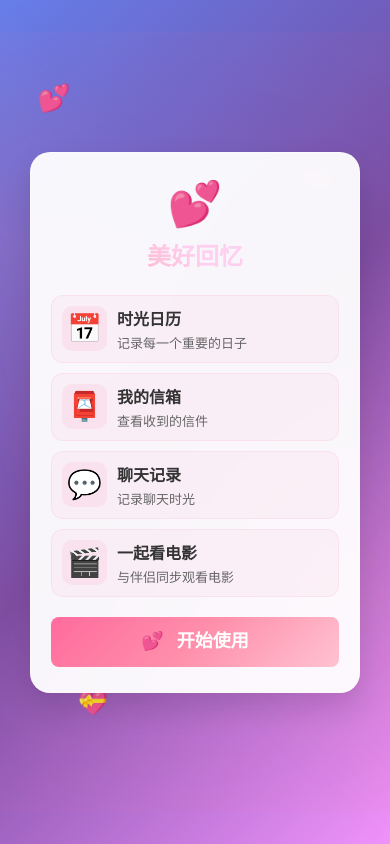
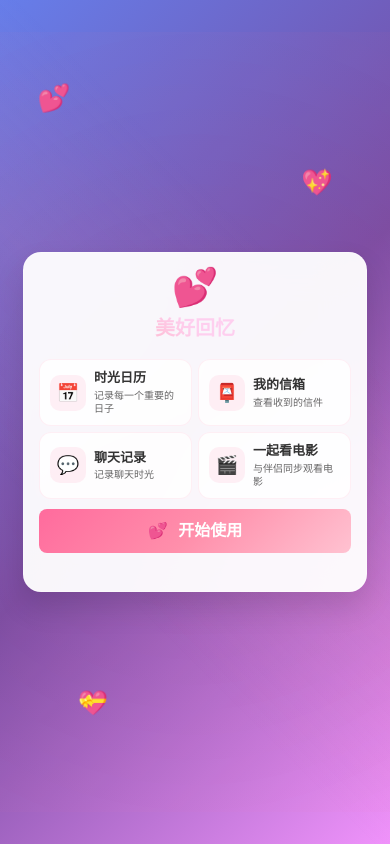
Before and after one commit to Im-CGQ/LoveDailyDetail, a Vue app in the folder frontend/: page / in a window 390 px wide. Built offline with nearby package versions, Linux system fonts and the light colour scheme.

Commit message:
优化样式

```diff
--- a/frontend/src/views/Welcome.vue
+++ b/frontend/src/views/Welcome.vue
@@ -12,11 +12,13 @@
         <h1 class="title text-gradient-romantic">美好回忆</h1>
       </div>
 
-      <!-- 伴侣状态显示区域 -->
-      <div v-if="isLoggedIn" class="partner-status-section">
+      <!-- 伴侣状态和倒计时区域 - 紧凑布局 -->
+      <div v-if="isLoggedIn" class="status-countdown-section">
+        <!-- 伴侣状态 - 更紧凑 -->
+        <div class="partner-status-compact">
           <!-- 没有伴侣时显示邀请图标 -->
           <div v-if="!partnerInfo.hasPartner && !partnerInfo.hasPendingInvitation && !partnerInfo.hasSentInvitation"
-             class="partner-invite-section" @click="showInviteDialog = true">
+               class="partner-invite-compact" @click="showInviteDialog = true">
             <div class="partner-invite-icon">💝</div>
             <div class="partner-invite-text">
               <h3>邀请伴侣</h3>
@@ -26,7 +28,7 @@
 
           <!-- 有伴侣时显示伴侣信息，点击显示伴侣信息弹窗 -->
           <div v-else-if="partnerInfo.hasPartner"
-             class="partner-info-section" @click="showPartnerDialog = true">
+               class="partner-info-compact" @click="showPartnerDialog = true">
             <div class="partner-avatar">💑</div>
             <div class="partner-info">
               <h3>我的伴侣</h3>
@@ -36,7 +38,7 @@
 
           <!-- 有邀请时显示邀请信息 -->
           <div v-else-if="partnerInfo.hasPendingInvitation"
-             class="partner-invitation-section" @click="showInvitationDialog = true">
+               class="partner-invitation-compact" @click="showInvitationDialog = true">
             <div class="invitation-icon">💌</div>
             <div class="invitation-info">
               <h3>收到邀请</h3>
@@ -46,7 +48,7 @@
 
           <!-- 已发送邀请时显示邀请信息 -->
           <div v-else-if="partnerInfo.hasSentInvitation"
-             class="partner-sent-invitation-section" @click="showSentInvitationDialog = true">
+               class="partner-sent-invitation-compact" @click="showSentInvitationDialog = true">
             <div class="invitation-icon">📤</div>
             <div class="invitation-info">
               <h3>已发送邀请</h3>
@@ -55,76 +57,93 @@
           </div>
         </div>
 
-      <!-- 倒计时显示区域 -->
-      <div v-if="isLoggedIn && (loveCountdown || anniversaryCountdown || nextMeetingCountdown)" class="countdown-section">
+        <!-- 倒计时显示区域 - 更紧凑 -->
+        <div v-if="loveCountdown || anniversaryCountdown || nextMeetingCountdown" class="countdown-section-compact">
           <!-- 在一起时间倒计时 -->
-        <div v-if="loveCountdown" class="countdown-card glass-effect shimmer">
-          <div class="countdown-header">
+          <div v-if="loveCountdown" class="countdown-card-compact glass-effect shimmer">
+            <div class="countdown-header-compact">
               <span class="countdown-emoji">💕</span>
-            <h3 class="countdown-title">在一起</h3>
+              <h3 class="countdown-title-compact">在一起</h3>
             </div>
-          <div class="countdown-time">{{ loveCountdown }}</div>
+            <div class="countdown-time-compact">{{ loveCountdown }}</div>
           </div>
 
           <!-- 纪念日倒计时 -->
-        <div v-if="anniversaryCountdown" class="countdown-card glass-effect shimmer" @click="goToAnniversaryList">
-          <div class="countdown-header">
+          <div v-if="anniversaryCountdown" class="countdown-card-compact glass-effect shimmer" @click="goToAnniversaryList">
+            <div class="countdown-header-compact">
               <span class="countdown-emoji">💕</span>
-            <h3 class="countdown-title">最近纪念日</h3>
+              <h3 class="countdown-title-compact">最近纪念日</h3>
             </div>
-          <div class="countdown-time">{{ anniversaryCountdown }}</div>
-          <div class="countdown-description">{{ nextAnniversaryName }}</div>
-          <div class="click-hint">点击查看全部纪念日</div>
+            <div class="countdown-time-compact">{{ anniversaryCountdown }}</div>
+            <div class="countdown-description-compact">{{ nextAnniversaryName }}</div>
+            <div class="click-hint-compact">点击查看全部</div>
           </div>
 
           <!-- 下次见面倒计时 -->
-        <div v-if="nextMeetingCountdown" class="countdown-card glass-effect shimmer">
-          <div class="countdown-header">
+          <div v-if="nextMeetingCountdown" class="countdown-card-compact glass-effect shimmer">
+            <div class="countdown-header-compact">
               <span class="countdown-emoji">💕</span>
-            <h3 class="countdown-title">下次见面</h3>
+              <h3 class="countdown-title-compact">下次见面</h3>
             </div>
-          <div class="countdown-time">{{ nextMeetingCountdown }}</div>
+            <div class="countdown-time-compact">{{ nextMeetingCountdown }}</div>
+          </div>
         </div>
       </div>
 
       <div class="welcome-content">
-        <div class="feature-grid">
-          <div class="feature-item" @click="goToCalendar">
-            <span class="feature-icon">📅</span>
-            <div class="feature-text">
+        <div class="feature-grid-compact">
+          <div class="feature-item-compact" @click="goToCalendar">
+            <span class="feature-icon-compact">📅</span>
+            <div class="feature-text-compact">
               <h3>时光日历</h3>
               <p>记录每一个重要的日子</p>
             </div>
           </div>
 
-          <div class="feature-item" @click="goToLetterBox">
-            <span class="feature-icon">📮</span>
-            <div class="feature-text">
+          <div class="feature-item-compact" @click="goToLetterBox">
+            <span class="feature-icon-compact">📮</span>
+            <div class="feature-text-compact">
               <h3>我的信箱</h3>
               <p>查看收到的信件</p>
             </div>
           </div>
 
-          <div class="feature-item" @click="goToChatRecord">
-            <span class="feature-icon">💬</span>
-            <div class="feature-text">
+          <div class="feature-item-compact" @click="goToChatRecord">
+            <span class="feature-icon-compact">💬</span>
+            <div class="feature-text-compact">
               <h3>聊天记录</h3>
               <p>记录聊天时光</p>
             </div>
           </div>
 
-          <div class="feature-item" @click="goToMovies">
-            <span class="feature-icon">🎬</span>
-            <div class="feature-text">
+          <div class="feature-item-compact" @click="goToMovies">
+            <span class="feature-icon-compact">🎬</span>
+            <div class="feature-text-compact">
               <h3>一起看电影</h3>
               <p>与伴侣同步观看电影</p>
             </div>
+          </div>
+
+          <!-- 管理功能 -->
+          <div v-if="isLoggedIn" class="feature-item-compact admin-feature-compact" @click="goToEditProfile">
+            <span class="feature-icon-compact">👤</span>
+            <div class="feature-text-compact">
+              <h3>个人信息</h3>
+              <p>编辑个人资料</p>
+            </div>
+          </div>
+
+          <div v-if="isLoggedIn" class="feature-item-compact admin-feature-compact" @click="goToAdmin">
+            <span class="feature-icon-compact">🎛️</span>
+            <div class="feature-text-compact">
+              <h3>后台管理</h3>
+              <p>系统配置管理</p>
             </div>
           </div>
         </div>
 
         <!-- 未登录时显示登录按钮 -->
-       <div v-if="!isLoggedIn" class="login-section">
+        <div v-if="!isLoggedIn" class="login-section-compact">
           <van-button
             type="primary"
             size="large"
@@ -136,20 +155,18 @@
           </van-button>
         </div>
 
-             <!-- 管理按钮组 -->
-         <div v-if="isLoggedIn" class="admin-actions">
-           <van-button size="small" type="default" @click="goToEditProfile" class="profile-btn" title="编辑个人信息">
-             <span class="btn-icon">👤</span>
-             <span class="btn-text">个人信息</span>
+        <!-- 退出登录按钮 -->
+        <div v-if="isLoggedIn" class="logout-section-compact">
+          <van-button
+            size="small"
+            type="default"
+            @click="handleLogout"
+            class="logout-btn-compact"
+          >
+            <span class="btn-icon">🚶</span>
+            退出登录
           </van-button>
-           <van-button size="small" type="default" @click="goToAdmin" class="admin-btn" title="后台管理">
-             <span class="btn-icon">🎛️</span>
-             <span class="btn-text">管理</span>
-           </van-button>
-           <van-button size="small" type="default" @click="handleLogout" class="logout-btn" title="退出登录">
-             <span class="btn-icon">🚶</span>
-             <span class="btn-text">退出</span>
-           </van-button>
+        </div>
       </div>
     </div>
 
@@ -773,16 +790,16 @@ const handleLogout = async () => {
   align-items: center;
   justify-content: center;
   min-height: 100vh;
-  padding: 20px;
+  padding: 15px;
   position: relative;
 }
 
 .welcome-container {
   background: rgba(255, 255, 255, 0.95);
-  border-radius: 20px;
-  padding: 25px;
+  border-radius: 18px;
+  padding: 18px;
   width: 100%;
-  max-width: 480px;
+  max-width: 460px;
   box-shadow: 0 15px 30px rgba(0, 0, 0, 0.12);
   backdrop-filter: blur(20px);
   border: 1px solid rgba(255, 255, 255, 0.3);
@@ -854,87 +871,87 @@ const handleLogout = async () => {
 
 .welcome-header {
   text-align: center;
-  margin-bottom: 15px;
-  margin-top: 10px;
+  margin-bottom: 12px;
+  margin-top: 5px;
 
   .logo {
-    font-size: 40px;
-    margin-bottom: 10px;
+    font-size: 36px;
+    margin-bottom: 8px;
     display: block;
   }
 
   .title {
-    font-size: 24px;
+    font-size: 22px;
     font-weight: bold;
-    margin-bottom: 8px;
+    margin-bottom: 6px;
   }
 
   .subtitle {
     color: #666;
-    font-size: 14px;
+    font-size: 13px;
     opacity: 0.8;
   }
 }
 
 // 倒计时区域样式
-.countdown-section {
-  margin-bottom: 20px;
-  display: flex;
-  flex-direction: column;
-  gap: 12px;
+.countdown-section-compact {
+  display: grid;
+  grid-template-columns: repeat(auto-fit, minmax(120px, 1fr));
+  gap: 8px;
 }
 
-.countdown-card {
-  padding: 15px;
-  border-radius: 12px;
+.countdown-card-compact {
+  padding: 10px;
+  border-radius: 8px;
   text-align: center;
   transition: all 0.3s ease;
   cursor: pointer;
 
   &:hover {
     transform: translateY(-2px);
-    box-shadow: 0 6px 20px rgba(255, 107, 157, 0.15);
+    box-shadow: 0 4px 15px rgba(255, 107, 157, 0.15);
   }
 }
 
-.countdown-header {
+.countdown-header-compact {
   display: flex;
   align-items: center;
   justify-content: center;
-  gap: 8px;
-  margin-bottom: 10px;
+  gap: 6px;
+  margin-bottom: 8px;
 }
 
 .countdown-emoji {
-  font-size: 20px;
+  font-size: 16px;
 }
 
-.countdown-title {
+.countdown-title-compact {
   color: #333;
-  font-size: 16px;
+  font-size: 13px;
   font-weight: 600;
   margin: 0;
 }
 
-.countdown-time {
-  font-size: 18px;
+.countdown-time-compact {
+  font-size: 15px;
   font-weight: bold;
   color: #ff6b9d;
-  margin-bottom: 5px;
-  line-height: 1.4;
+  margin-bottom: 3px;
+  line-height: 1.2;
 }
 
-.countdown-description {
-  font-size: 14px;
+.countdown-description-compact {
+  font-size: 12px;
   color: #666;
   font-style: italic;
+  margin-bottom: 3px;
 }
 
-.click-hint {
-  font-size: 12px;
+.click-hint-compact {
+  font-size: 11px;
   color: #ff6b9d;
   text-align: center;
-  margin-top: 8px;
+  margin-top: 4px;
   font-style: italic;
   opacity: 0.8;
 }
@@ -952,10 +969,75 @@ const handleLogout = async () => {
   margin-bottom: 20px;
 }
 
-.feature-grid {
+.feature-grid-compact {
   display: grid;
   grid-template-columns: repeat(2, 1fr);
-  gap: 12px;
+  gap: 8px;
+  margin-bottom: 12px;
+}
+
+.feature-item-compact {
+  background: rgba(255, 255, 255, 0.8);
+  border: 1px solid rgba(255, 107, 157, 0.1);
+  border-radius: 12px;
+  padding: 12px;
+  cursor: pointer;
+  transition: all 0.3s ease;
+  display: flex;
+  align-items: center;
+  gap: 10px;
+
+  &:hover {
+    background: rgba(255, 107, 157, 0.05);
+    transform: translateY(-2px);
+    box-shadow: 0 4px 12px rgba(255, 107, 157, 0.15);
+  }
+}
+
+.feature-icon-compact {
+  font-size: 20px;
+  width: 40px;
+  height: 40px;
+  display: flex;
+  align-items: center;
+  justify-content: center;
+  background: rgba(255, 107, 157, 0.1);
+  border-radius: 10px;
+  flex-shrink: 0;
+}
+
+.feature-text-compact {
+  flex: 1;
+
+  h3 {
+    color: #333;
+    font-size: 14px;
+    font-weight: 600;
+    margin: 0 0 4px 0;
+    line-height: 1.2;
+  }
+
+  p {
+    color: #666;
+    font-size: 11px;
+    margin: 0;
+    line-height: 1.3;
+  }
+}
+
+.admin-feature-compact {
+  background: rgba(79, 172, 254, 0.05) !important;
+  border: 1px solid rgba(79, 172, 254, 0.1) !important;
+
+  &:hover {
+    background: rgba(79, 172, 254, 0.1) !important;
+    transform: translateY(-2px);
+    box-shadow: 0 4px 12px rgba(79, 172, 254, 0.2);
+  }
+
+  .feature-icon-compact {
+    background: rgba(79, 172, 254, 0.1) !important;
+  }
 }
 
 .feature-item {
@@ -1012,100 +1094,163 @@ const handleLogout = async () => {
 
 @media (max-width: 768px) {
   .welcome-container {
-    padding: 25px 20px;
-    margin: 10px;
+    padding: 18px 15px;
+    margin: 8px;
+    max-width: calc(100vw - 16px);
   }
 
   .welcome-header {
+    margin-bottom: 10px;
+    margin-top: 3px;
+
     .logo {
-      font-size: 40px;
+      font-size: 34px;
+      margin-bottom: 6px;
     }
 
     .title {
-      font-size: 24px;
+      font-size: 20px;
+      margin-bottom: 4px;
+    }
+
+    .subtitle {
+      font-size: 12px;
     }
   }
 
-  .feature-grid {
-    grid-template-columns: 1fr;
-    gap: 10px;
+  .status-countdown-section {
+    margin-bottom: 8px;
+    gap: 6px;
   }
 
-  .countdown-section {
-    gap: 10px;
+  .partner-status-compact {
+    padding: 6px;
   }
 
-  .countdown-card {
-    padding: 12px;
+  .partner-invite-compact,
+  .partner-info-compact,
+  .partner-invitation-compact,
+  .partner-sent-invitation-compact {
+    padding: 5px;
+    gap: 6px;
   }
 
-  .countdown-time {
-    font-size: 16px;
+  .partner-invite-icon,
+  .partner-avatar,
+  .invitation-icon {
+    font-size: 20px;
+    width: 32px;
+    height: 32px;
   }
 
-  .admin-actions {
-    gap: 10px;
-    margin-top: 0px;
+  .partner-invite-text h3,
+  .partner-info h3,
+  .invitation-info h3 {
+    font-size: 13px;
+    margin-bottom: 2px;
+  }
 
-    .van-button {
-      height: 36px;
-      padding: 0 12px;
+  .partner-invite-text p,
+  .partner-info p,
+  .invitation-info p {
+    font-size: 11px;
+  }
 
-      .btn-text {
+  .countdown-section-compact {
+    grid-template-columns: repeat(auto-fit, minmax(100px, 1fr));
+    gap: 6px;
+  }
+
+  .countdown-card-compact {
+    padding: 8px;
+  }
+
+  .countdown-title-compact {
     font-size: 12px;
   }
 
-      .btn-icon {
+  .countdown-time-compact {
     font-size: 14px;
   }
+
+  .feature-grid-compact {
+    gap: 6px;
+    margin-bottom: 10px;
+  }
+
+  .feature-item-compact {
+    padding: 10px;
+    gap: 8px;
+  }
+
+  .feature-icon-compact {
+    font-size: 18px;
+    width: 36px;
+    height: 36px;
+  }
+
+  .feature-text-compact h3 {
+    font-size: 13px;
+    margin-bottom: 3px;
+  }
+
+  .feature-text-compact p {
+    font-size: 10px;
+  }
+
+  .login-section-compact {
+    margin: 6px 0;
+  }
+
+  .logout-section-compact {
+    margin-top: 6px;
   }
 }
 
-  .login-section .van-button {
-    height: 48px;
-    font-size: 16px;
-    padding: 0 25px;
-  }
+// 伴侣状态和倒计时区域样式
+.status-countdown-section {
+  margin-bottom: 10px;
+  display: flex;
+  flex-direction: column;
+  gap: 8px;
 }
 
-// 伴侣状态区域样式
-.partner-status-section {
-  margin-bottom: 15px;
-  padding: 12px;
+.partner-status-compact {
+  padding: 8px;
   background: rgba(255, 107, 157, 0.05);
-  border-radius: 12px;
+  border-radius: 10px;
   border: 1px solid rgba(255, 107, 157, 0.1);
 }
 
-.partner-invite-section,
-.partner-info-section,
-.partner-invitation-section,
-.partner-sent-invitation-section {
+.partner-invite-compact,
+.partner-info-compact,
+.partner-invitation-compact,
+.partner-sent-invitation-compact {
   display: flex;
   align-items: center;
-  gap: 10px;
+  gap: 8px;
   cursor: pointer;
-  padding: 10px;
-  border-radius: 10px;
+  padding: 6px;
+  border-radius: 6px;
   transition: all 0.3s ease;
 
   &:hover {
     background: rgba(255, 107, 157, 0.1);
-    transform: translateY(-2px);
+    transform: translateY(-1px);
   }
 }
 
 .partner-invite-icon,
 .partner-avatar,
 .invitation-icon {
-  font-size: 28px;
-  width: 45px;
-  height: 45px;
+  font-size: 24px;
+  width: 40px;
+  height: 40px;
   display: flex;
   align-items: center;
   justify-content: center;
   background: rgba(255, 107, 157, 0.1);
-  border-radius: 10px;
+  border-radius: 8px;
 }
 
 .partner-invite-text,
@@ -1115,39 +1260,40 @@ const handleLogout = async () => {
 
   h3 {
     color: #333;
-    font-size: 16px;
+    font-size: 14px;
     font-weight: 600;
     margin: 0 0 3px 0;
   }
 
   p {
     color: #666;
-    font-size: 13px;
+    font-size: 12px;
     margin: 0;
+    line-height: 1.3;
   }
 
   .click-hint {
     color: #667eea;
-    font-size: 12px;
+    font-size: 11px;
     font-style: italic;
     margin-top: 3px;
   }
 }
 
 // 登录区域样式
-.login-section {
+.login-section-compact {
   display: flex;
   justify-content: center;
-  margin-top: 20px;
+  margin: 8px 0;
 
   .van-button {
-    height: 50px;
-    font-size: 18px;
+    height: 44px;
+    font-size: 16px;
     font-weight: 600;
-    padding: 0 30px;
+    padding: 0 24px;
 
     .btn-icon {
-      margin-right: 8px;
+      margin-right: 6px;
     }
   }
 }
@@ -1252,4 +1398,35 @@ const handleLogout = async () => {
   color: #999 !important;
   font-size: 12px !important;
 }
+
+.login-section-compact {
+  display: flex;
+  justify-content: center;
+  margin: 8px 0;
+}
+
+.logout-section-compact {
+  display: flex;
+  justify-content: center;
+  margin-top: 8px;
+}
+
+.logout-btn-compact {
+  height: 32px;
+  padding: 0 14px;
+  font-size: 11px;
+  border-radius: 16px;
+  background: rgba(255, 107, 157, 0.1);
+  color: #ff6b9d;
+  border: 1px solid rgba(255, 107, 157, 0.2);
+
+  &:hover {
+    background: rgba(255, 107, 157, 0.2);
+    transform: translateY(-1px);
+  }
+
+  .btn-icon {
+    margin-right: 4px;
+  }
+}
 </style>
```
Lines whose indentation alone changed are shown as unchanged.
